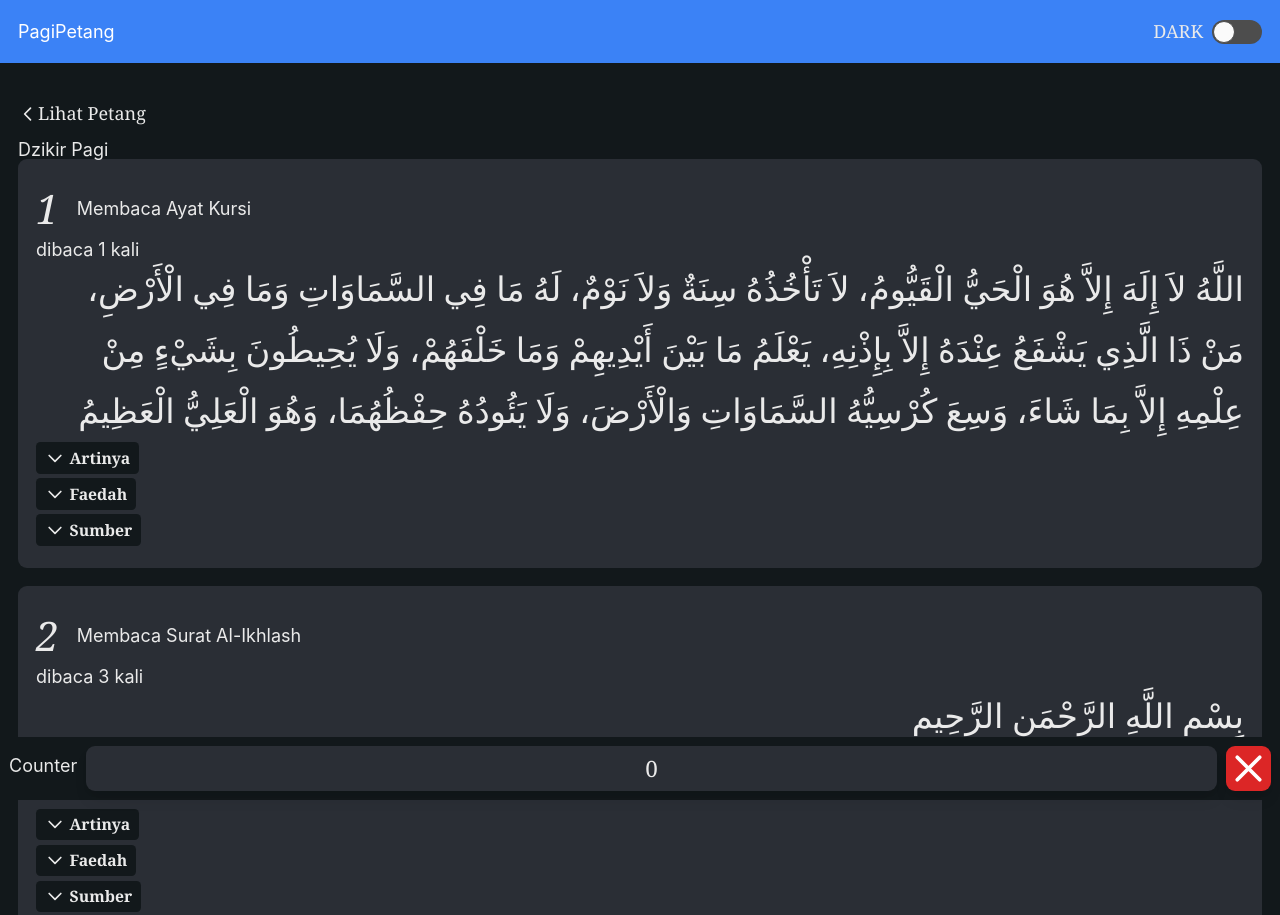
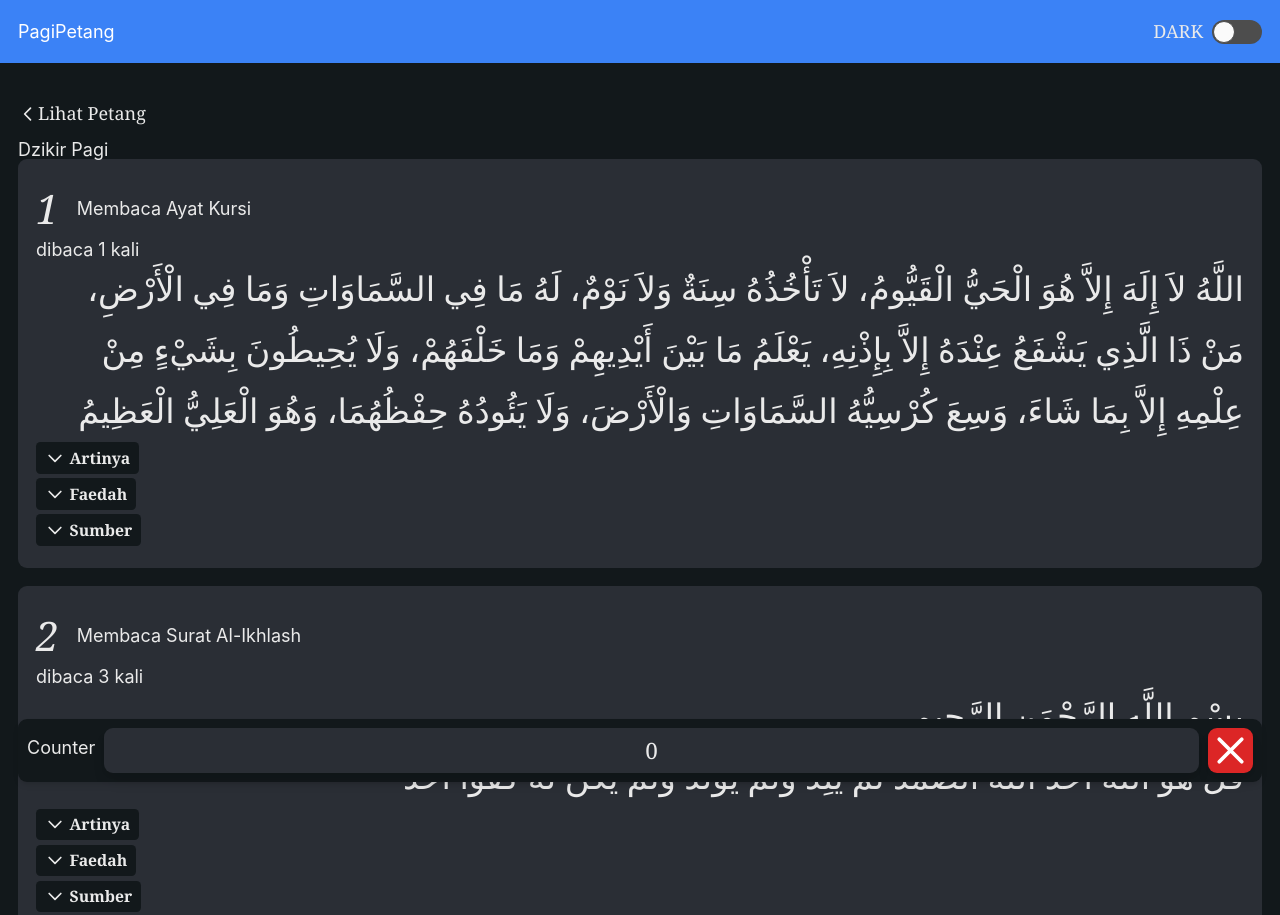
Before and after one commit to aldidas/doa-pagi-sore, a Gatsby site: page /pagi in a window 1280 px wide. Shown: the top 915 px of the page. Built offline with nearby package versions, Linux system fonts and the light colour scheme; Gatsby itself is replaced by a stand-in of ours.

Commit message:
counter update

```diff
--- a/src/components/counter.js
+++ b/src/components/counter.js
@@ -10,7 +10,7 @@ const Counter = () => {
     }
   }
   return (
-    <div className="bg-primary fixed inset-x-0 bottom-0 flex items-center p-2 space-x-2">
+    <div className="bg-primary fixed inset-x-4 bottom-4 flex items-center p-2 space-x-2 shadow-md rounded-lg">
       <h5 className="mb-1">Counter</h5>
       <button
         className="flex h-10 justify-center items-center shadow-lg rounded-lg flex-grow bg-secondary"
```
